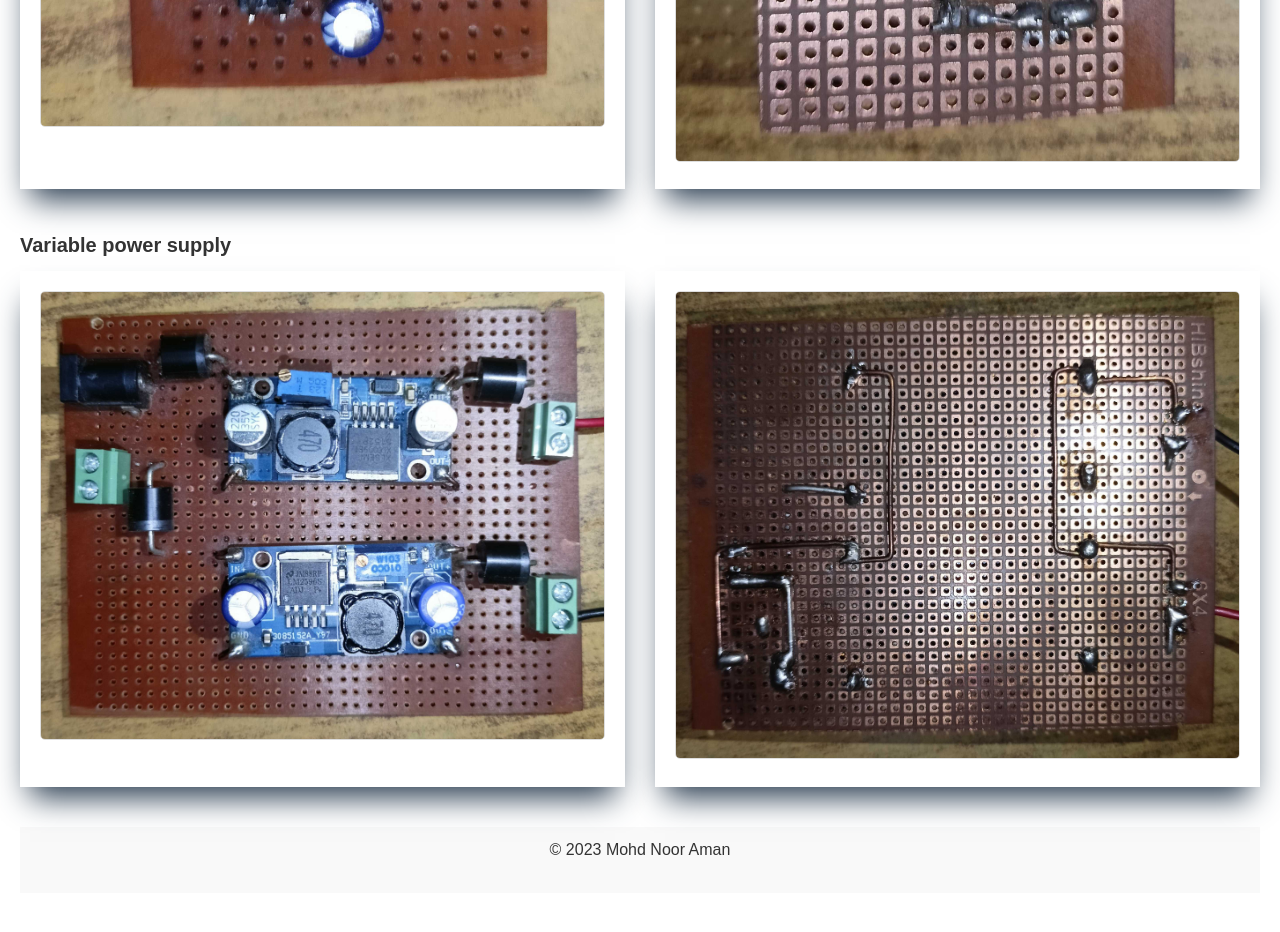
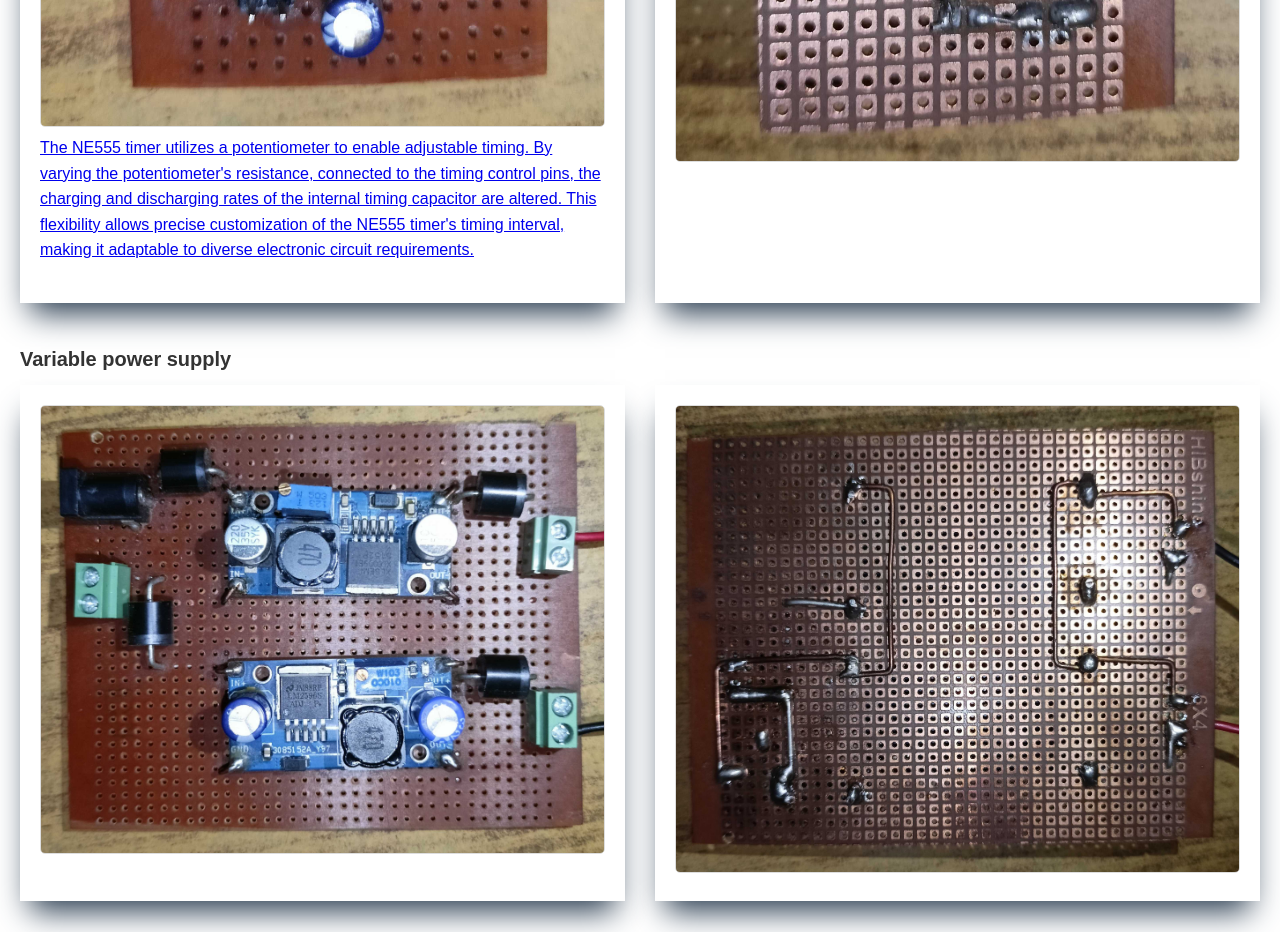
Before and after one commit to 0xNoor/Elec-Schema, a plain HTML site: page index.html in a window 1280 px wide. Shown: the part 2680-3612 px from the top of the page. Drawn offline with Linux system fonts and the light colour scheme.

Commit message:
NE555 details

```diff
--- a/index.html
+++ b/index.html
@@ -61,6 +61,12 @@
         <div class = "block">
         <a href="images/SqrWaveFront.jpg" target="_blank">
           <img src="images/SqrWaveFront.jpg" alt="Schematic 3">
+          <p>The NE555 timer utilizes a potentiometer to enable adjustable
+          timing. By varying the potentiometer's resistance, connected to the
+          timing control pins, the charging and discharging rates of the
+          internal timing capacitor are altered. This flexibility allows precise
+          customization of the NE555 timer's timing interval, making it
+          adaptable to diverse electronic circuit requirements.</p>
         </a>
         </div>
         <div class = "block">
```
